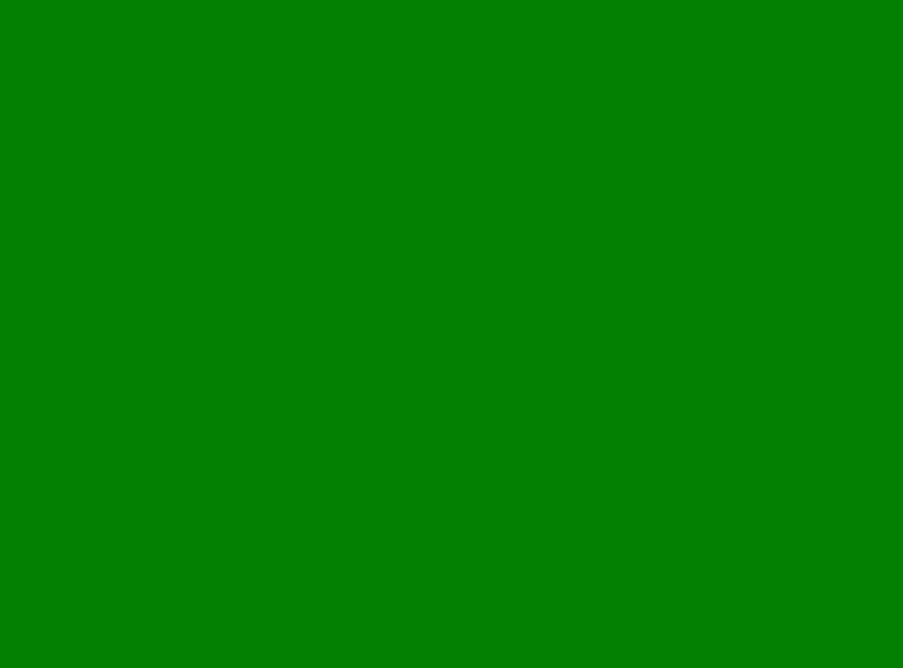
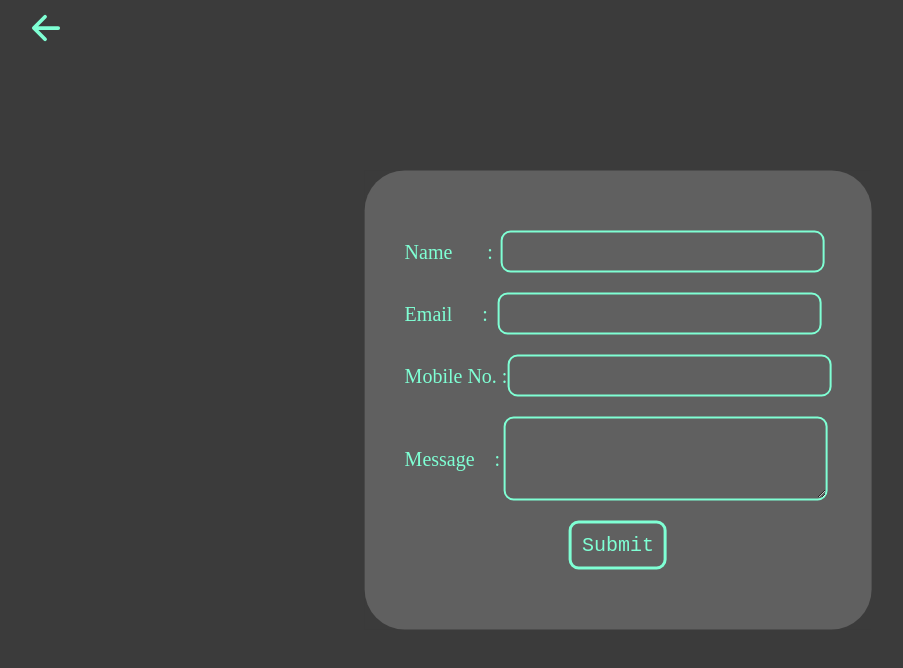
Before and after one commit to VivekSite/VivekPortfolio, a plain HTML site: page Contact.html in a window 1280 px wide. Shown: the whole page, without its empty margins (22-925 px from the left). Drawn offline with nearby package versions, Linux system fonts and the light colour scheme.

Commit message:
contact page added

```diff
--- a/Contact.html
+++ b/Contact.html
@@ -1,13 +1,50 @@
 <!DOCTYPE html>
 <html lang="en">
-<head>
-    <meta charset="UTF-8">
-    <meta http-equiv="X-UA-Compatible" content="IE=edge">
-    <meta name="viewport" content="width=device-width, initial-scale=1.0">
+  <head>
+    <meta charset="UTF-8" />
+    <meta http-equiv="X-UA-Compatible" content="IE=edge" />
+    <meta name="viewport" content="width=device-width, initial-scale=1.0" />
     <title>Contact Me</title>
-    <link rel="stylesheet" href="contact.css">
-</head>
-<body>
+    <link rel="stylesheet" href="contact.css" />
+  </head>
+  <body>
+    <a href="./index.html"><ion-icon name="arrow-back-outline"></ion-icon></a>
 
-</body>
+    <div class="Form">
+        <form action="" id="myForm">
+            <div>
+                <label>Name &nbsp; &nbsp; &nbsp;&nbsp;:</label>
+                <input type="text" name="name" id="name" />
+            </div>
+
+            <div>
+                <label>Email &nbsp; &nbsp; &nbsp;:</label>
+                <input type="email" name="email" id="email" />
+            </div>
+
+            <div>
+                <label>Mobile No. :</label>
+                <input type="number" name="mobile" id="mobile" />
+            </div>
+
+            <div>
+                <label>Message &nbsp;&nbsp;&nbsp;:</label>
+                <textarea name="message" id="message"></textarea>
+            </div>
+            <div>
+                <button type="submit" id="btn-submit">Submit</button>
+            </div>
+        </form>
+    </div>
+
+    <script
+      type="module"
+      src="https://unpkg.com/ionicons@7.1.0/dist/ionicons/ionicons.esm.js"
+    ></script>
+    <script
+      nomodule
+      src="https://unpkg.com/ionicons@7.1.0/dist/ionicons/ionicons.js"
+    ></script>
+    <script src="./contact.js"></script>
+  </body>
 </html>
--- a/contact.css
+++ b/contact.css
@@ -1,4 +1,110 @@
 *{
-    background-color: green;
+    background-color: #3b3b3b;
+    font-size: 20px;
+}
 
+a ion-icon{
+    width: 2rem;
+    height: 2rem;
+    color: aquamarine;
 }
+
+a{
+    margin: 1rem 2rem;
+}
+
+a ion-icon:hover{
+    color: aqua;
+}
+
+.Form{
+    position: absolute;
+    color: aquamarine;
+    top: 50%;
+    left: 50%;
+    transform: translate(-50%, -50%);
+}
+
+.Form form{
+    border-radius: 2rem;
+    padding: 2rem;
+    background-color: rgb(96, 96, 96);
+}
+
+.Form form div{
+    background-color: transparent   ;
+    display: flex;
+    align-items: center;
+    justify-content: center;
+    margin: 1rem 0;
+}
+
+.Form form div label{
+    background-color: transparent;
+}
+
+.Form form div input{
+    background-color: transparent;
+    border: 2px solid aquamarine;
+    border-radius: 0.5rem;
+    padding: 0.2rem 0.5rem;
+    color: aquamarine;
+    font-size: 1rem;
+    width: 15rem;
+    height: 1.5rem;
+    margin: 0 auto  ;
+}
+
+.Form form div textarea{
+    color: aquamarine;
+    background-color: transparent;
+    border: 2px solid aquamarine;
+    font-size: 1rem;
+    border-radius: 0.5rem;
+    padding: 0.5rem;
+    margin: 0 auto;
+    width: 15rem;
+    height: 3rem;
+}
+
+.Form form div button{
+    font-family: monospace,sans-serif;
+    border: 3px solid aquamarine;
+    background-color: transparent;
+    border-radius: 0.5rem;
+    font-size: 1rem;
+    color: aquamarine;
+    padding: 0.5rem;
+}
+
+.Form form div button:hover{
+    cursor: pointer;
+    background-color: aquamarine;
+    color: rgb(96, 96, 96);
+}
+
+
+
+
+@media (max-width:500px){
+
+    .Form form div input{
+        width: 12rem;
+        height: 1.2rem;
+        margin: 0 auto  ;
+    }
+
+    .Form form div textarea{
+        width: 12rem;
+        height: 2rem;
+    }
+
+    a{
+        margin: 0;
+    }
+
+    .Form form div{
+        display: flex;
+        flex-direction: column;
+    }
+}
```
